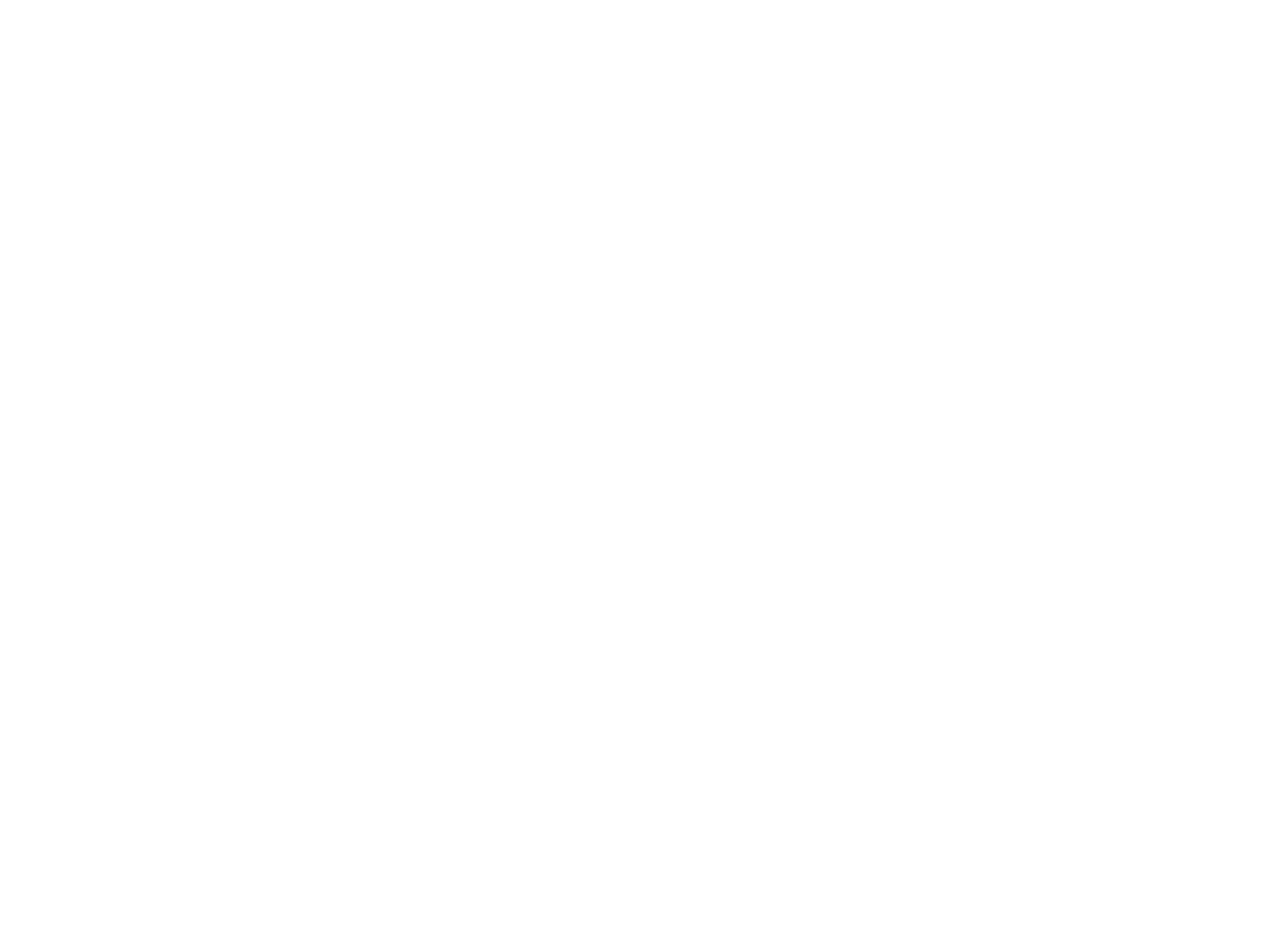
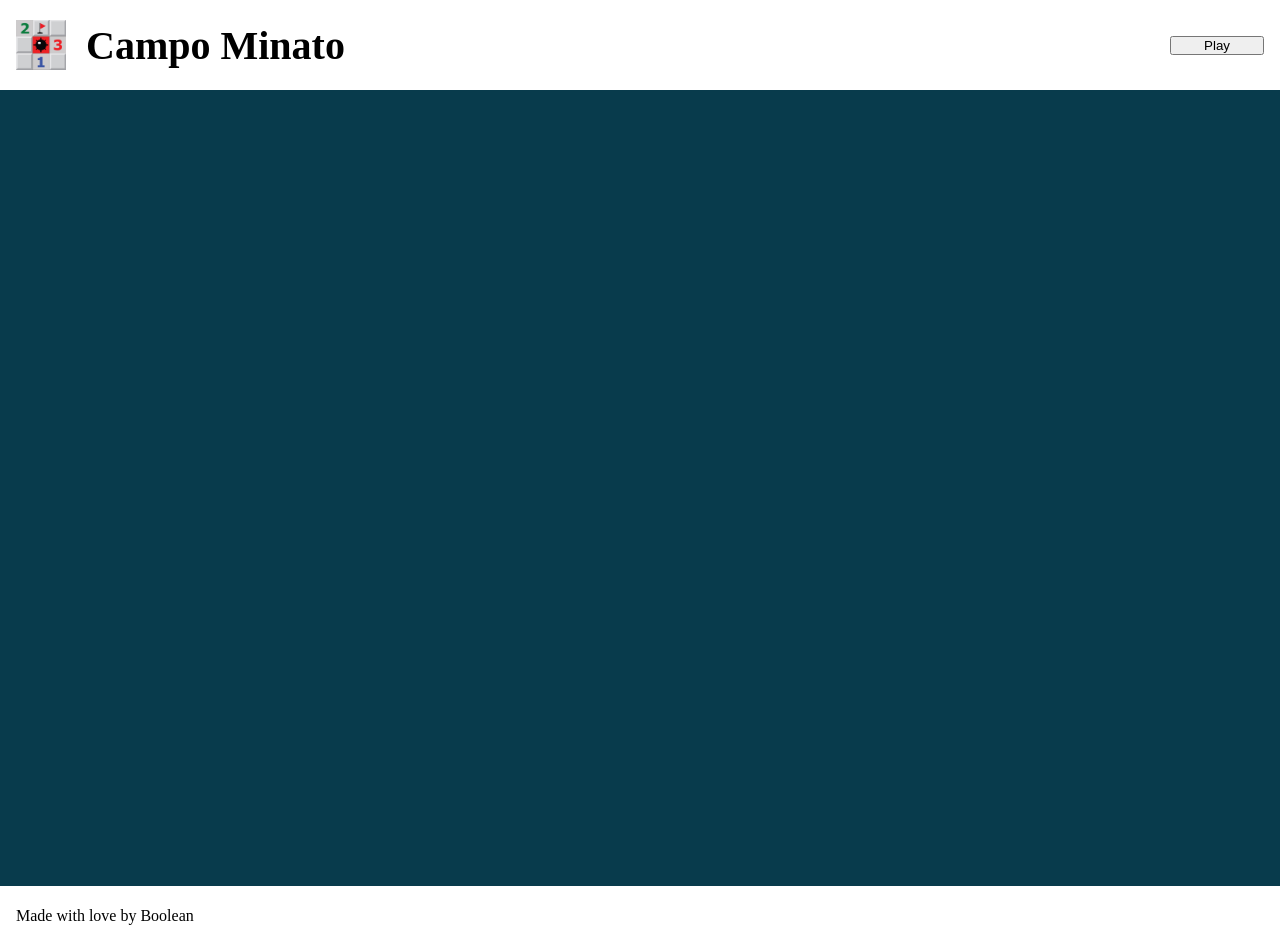
Before and after one commit to Giadagenovesi/js-campominato-grid, a plain HTML site: page index.html in a window 1280 px wide. Before the commit the page ends 800 px from the top, so only its background shows below. Drawn offline with Linux system fonts and the light colour scheme.

Commit message:
Completed static layout

```diff
--- a/css/style.css
+++ b/css/style.css
@@ -4,3 +4,71 @@
     padding: 0;
     box-sizing: border-box;
 }
+
+img {
+    max-width: 100%;
+}
+
+/* style */
+.play-btn {
+    padding: 0 2rem;
+}
+.logo {
+    display: flex;
+    align-items: center;
+}
+.logo h1 {
+    font-size: 2.5rem;
+}
+.logo img{
+    width: 50px;
+    margin-right: 20px;
+}
+
+
+/* Layout */
+header {
+    height: 90px;
+    width: 100%;
+    padding: 0 1rem;
+    display: flex;
+    justify-content: space-between;
+    align-items: center;
+}
+
+main {
+    background-color: #083b4c;
+    padding: 3rem;
+}
+
+.container {
+    width: 800px;
+    height: 80vh;
+    margin: 0 auto;
+    /* Debug */
+
+    min-height: 700px;
+}
+
+.grid {
+    display: flex;
+    flex-wrap: wrap;
+}
+
+.square {
+    width: calc(800px / 10);
+    height: calc(800px /10);
+    border: 2px solid white;
+    display: flex;
+    justify-content: center;
+    align-items: center;
+    font-size: 2rem;
+    color: white;
+}
+footer {
+    width: 100%;
+    height: 60px;
+    padding: 0 1rem;
+    display: flex;
+    align-items: center;
+}
--- a/index.html
+++ b/index.html
@@ -10,6 +10,35 @@
     <link rel="stylesheet" href="css/style.css">
 </head>
 <body>
+    <!-- HEADER -->
+    <header class="d-flex">
+        <div class="logo">
+            <img  src="img/512x512bb.jpg" alt="">
+            <h1>Campo Minato</h1>
+        </div>
+
+        <button class="play-btn">Play</button>
+    </header>
+    <!-- /HEADER -->
+
+    <!-- MAIN -->
+    <main>
+        <div class="container">
+            <div class="grid">
+                <!-- <div class="square">1</div> -->
+
+            </div>
+        </div>
+    </main>
+    <!-- /MAIN -->
+
+    <!-- FOOTER -->
+    <footer>
+        <p>Made with love by Boolean</p>
+    </footer>
+    <!-- /FOOTER -->
+
+
 
 
     <!-- JS -->
--- a/js/script.js
+++ b/js/script.js
@@ -0,0 +1,4 @@
+// L'utente clicca su un bottone che genererà una griglia di gioco quadrata.
+// Ogni cella ha un numero progressivo, da 1 a 100.
+// Ci saranno quindi 10 caselle per ognuna delle 10 righe.
+// Quando l'utente clicca su ogni cella, la cella cliccata si colora di azzurro ed emetto un messaggio in console con il numero della cella cliccata.
```
Also changed, not shown: IMG/512x512bb.jpg (added).
